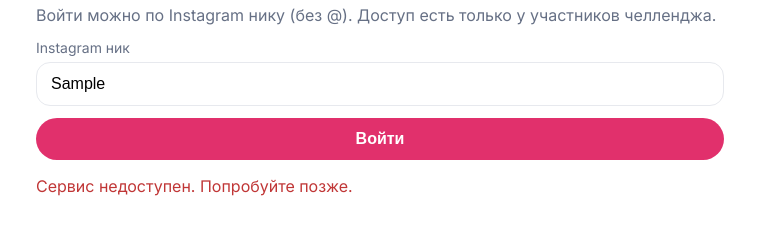
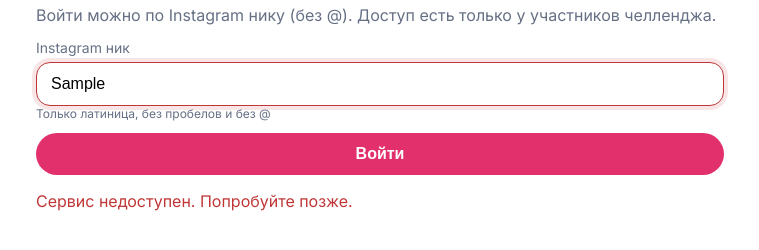
Before and after one commit to d5zn/trinky_app, a website: page creation.html in a window 1280 px wide. Both pictures are taken after typing "Sample" into the empty fields and a click on the button "Войти". Shown: the part 72-322 px from the top of the page, without its empty margins (260-1019 px from the left). Drawn offline with Linux system fonts and the light colour scheme; no server answers.

Commit message:
Login validation: forbid @/spaces, highlight invalid, show not-found error

```diff
--- a/creation.css
+++ b/creation.css
@@ -23,6 +23,8 @@
 input:focus { outline: none; border-color: var(--brand); box-shadow: 0 0 0 4px rgba(225,48,108,.12); }
 .btn { appearance: none; border: none; padding: 12px 16px; border-radius: 999px; background: var(--brand); color: #fff; font-weight: 700; font-size: 16px; }
 .error { color: #c03636; min-height: 20px; margin: 4px 0 0; }
+.input-invalid { border-color: #c03636 !important; box-shadow: 0 0 0 4px rgba(192,54,54,.12) !important; }
+.help { font-size: 12px; color: var(--muted); margin-top: -6px; }
 
 .sticky-head { position: sticky; top: 0; background: var(--bg); padding: 10px 0; border-bottom: 1px solid var(--line); z-index: 1; display: flex; align-items: center; gap: 12px; }
 .back { color: var(--brand); font-weight: 600; cursor: pointer; }
--- a/creation.html
+++ b/creation.html
@@ -18,6 +18,7 @@
           <div class="input-wrap">
             <label for="username">Instagram ник</label>
             <input id="username" name="username" type="text" inputmode="latin" placeholder="yourname" autocomplete="username" required />
+            <div class="help">Только латиница, без пробелов и без @</div>
           </div>
           <button class="btn" type="submit">Войти</button>
           <p class="error" id="error" role="alert" aria-live="polite"></p>
--- a/creation.js
+++ b/creation.js
@@ -15,6 +15,7 @@
 const gateEl = document.getElementById('gate');
 const contentEl = document.getElementById('content');
 const logoutEl = document.getElementById('logout');
+const inputEl = document.getElementById('username');
 
 function showContent() {
   gateEl.hidden = true;
@@ -26,23 +27,52 @@
   contentEl.hidden = true;
 }
 
+function sanitize(value) {
+  return String(value).trim().replace(/^@+/, '').replace(/\s+/g, '');
+}
+
+function validateLocal(value) {
+  if (!value) return 'Введите ник без @';
+  if (/[@\s]/.test(value)) return 'Только латиница, без пробелов и без @';
+  if (!/^[a-zA-Z0-9._]+$/.test(value)) return 'Допустимы символы: a-z, 0-9, точка и подчёркивание';
+  if (value.length > 64) return 'Слишком длинный ник';
+  return '';
+}
+
+inputEl.addEventListener('input', () => {
+  const raw = inputEl.value;
+  const v = sanitize(raw);
+  if (v !== raw) inputEl.value = v;
+  const msg = validateLocal(v);
+  if (msg) {
+    inputEl.classList.add('input-invalid');
+    errorEl.textContent = msg;
+  } else {
+    inputEl.classList.remove('input-invalid');
+    errorEl.textContent = '';
+  }
+});
+
 form.addEventListener('submit', async (e) => {
   e.preventDefault();
   errorEl.textContent = '';
-  const raw = new FormData(form).get('username') || '';
-  const username = String(raw).trim().replace(/^@+/, '');
-  if (!username) {
-    errorEl.textContent = 'Введите ник без @';
+  const username = sanitize(inputEl.value);
+  const msg = validateLocal(username);
+  if (msg) {
+    inputEl.classList.add('input-invalid');
+    errorEl.textContent = msg;
     return;
   }
   form.querySelector('button').disabled = true;
-  const result = await checkAccess(username);
+  const result = await checkAccess(username.toLowerCase());
   form.querySelector('button').disabled = false;
   if (result.ok) {
     localStorage.setItem('trinky_user', username);
+    inputEl.classList.remove('input-invalid');
     showContent();
   } else {
-    showGate(result.message || 'Доступ запрещен');
+    inputEl.classList.add('input-invalid');
+    showGate(result.message || 'Неверный ник или нет доступа');
   }
 });
 
@@ -54,7 +84,7 @@
 // Auto-login if stored
 const stored = localStorage.getItem('trinky_user');
 if (stored) {
-  checkAccess(stored).then((r) => {
+  checkAccess(stored.toLowerCase()).then((r) => {
     if (r.ok) showContent();
   });
 }
```
